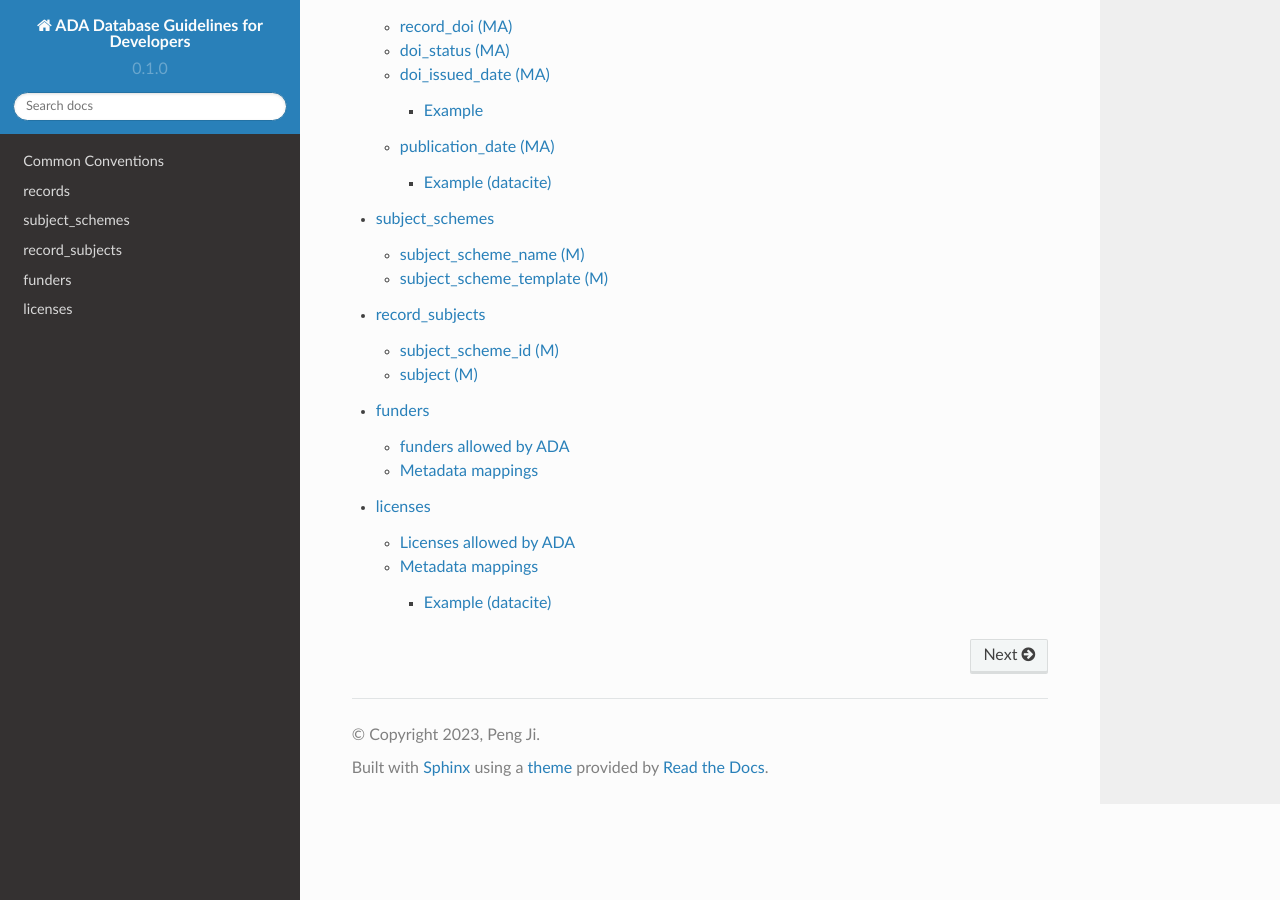
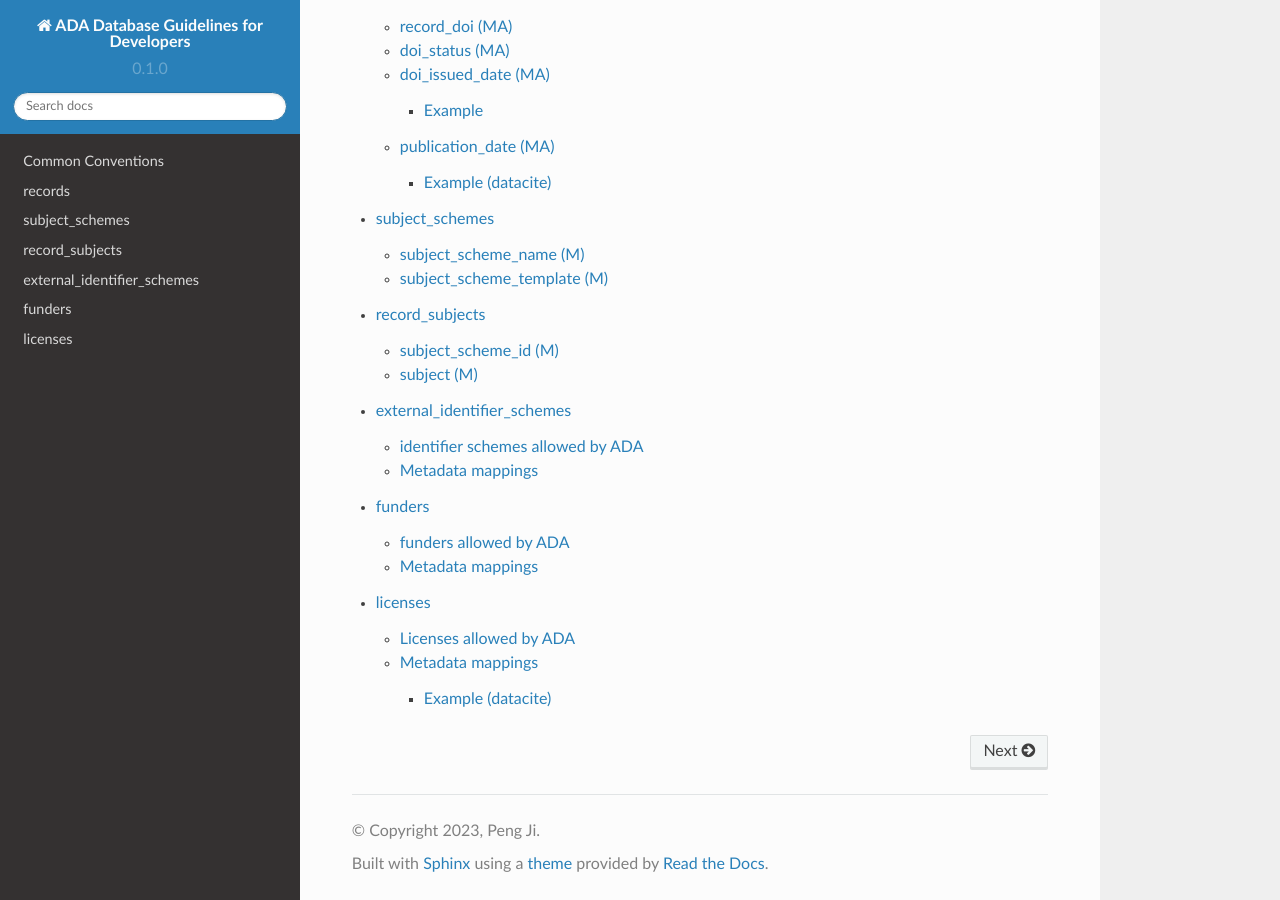
Before and after one commit to amds-ldeo/ada-db-spec, a Sphinx documentation site: the page built from docs/source/index.rst, in a window 1280 px wide and 900 px high, scrolled down 746 px. Built offline with Sphinx 7.4.7 and the Read the Docs theme 2.0.0, drawn with Linux system fonts in a browser that asks for light colours.

Commit message:
feat: add external_identifier_schemes.rst

```diff
--- /dev/null
+++ b/docs/source/external_identifier_schemes.rst
@@ -0,0 +1,28 @@
+external_identifier_schemes
+============================
+The table `external_identifier_schemes <https://schema.astromat.org/ada/tables/external_identifier_schemes.html>`_ is to hold different identifier schemes allowed by ADA system.
+
+identifier schemes allowed by ADA
+-----------------------
+
+============ =====================
+scheme_name  scheme_url
+============ =====================
+DOI	         https://doi.org/
+ORCID	     https://orcid.org/
+ROR	         https://ror.org/
+IGSN	     https://igsn.org/
+============ =====================
+
+Metadata mappings
+-----------------
+**schema references**
+
+``datacite``: https://schema.datacite.org/meta/kernel-4.4/
+
+======================= =========================
+ADA Column              Datacite property
+======================= =========================
+scheme_name             datacite:identifierType/affiliationIdentifierScheme/nameIdentifierScheme
+scheme_url              datacite:schemeURI
+======================= =========================
--- a/docs/source/index.rst
+++ b/docs/source/index.rst
@@ -17,5 +17,6 @@ Contents
    records
    subject_schemes
    record_subjects
+   external_identifier_schemes
    funders
    licenses
```
